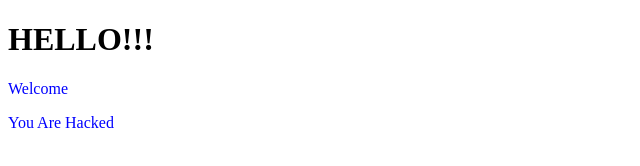
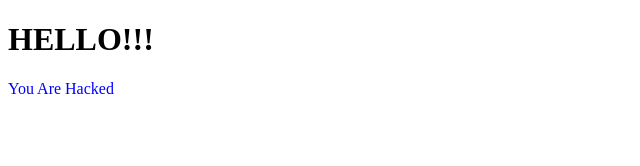
Before and after one commit to MohammadElshrkawy/My-Project, a plain HTML site: page index.html in a window 1280 px wide. Shown: the whole page, without its empty margins (0-640 px from the left). Drawn offline with Linux system fonts and the light colour scheme.

Commit message:
New Edit in html
del

```diff
--- a/index.html
+++ b/index.html
@@ -8,7 +8,7 @@
 </head>
 <body>
     <h1>HELLO!!!</h1>
-    <p>Welcome</p>
+
     <p>You Are Hacked</p>
 </body>
 </html>
```
